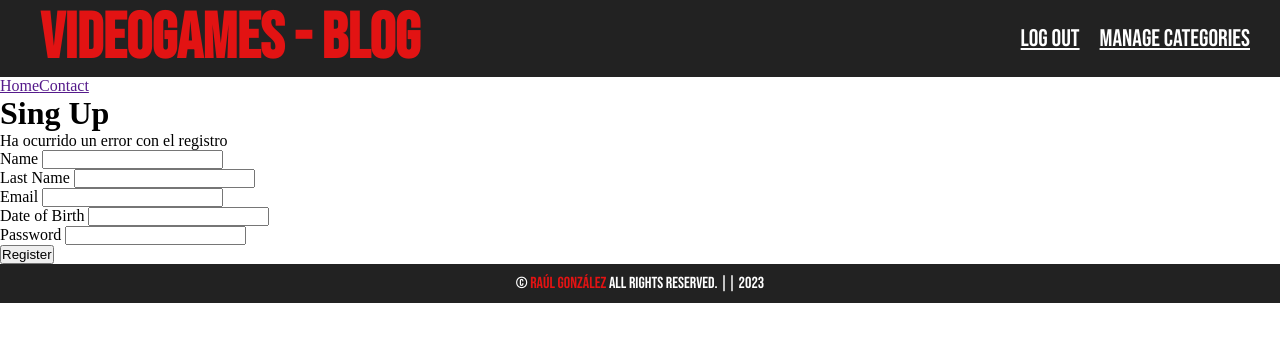
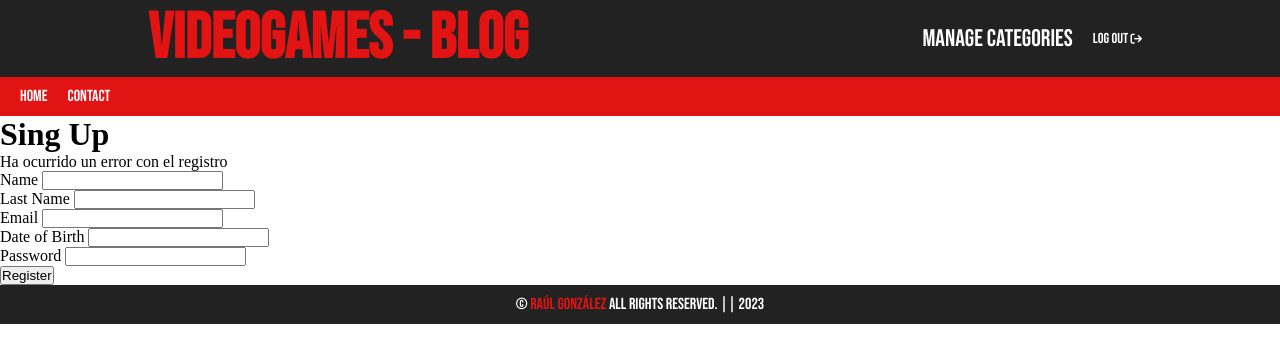
Before and after one commit to raulgodii/VideoGames-Blog, a PHP site: page /videogames-blog/ in a window 1280 px wide. Shown: the top 363 px of the page. Run offline with PHP 8.4, Linux system fonts and the light colour scheme; the visitor is signed in with stand-in values (Sample User, id 1); data that the repository does not hold is empty; some libraries are stand-ins or nearby versions.

Commit message:
some styles

```diff
--- a/Style/style.css
+++ b/Style/style.css
@@ -34,7 +34,7 @@
 }
 
 .header-top{
-    padding: 0px 20px;
+    padding: 0px 10%;
 }
 
 .header-top, footer{
@@ -55,16 +55,29 @@
 }
 
 .header-top li>a{
+    text-decoration: none;
     color: white;
     margin: 10px;
     font-size: 1.5em;
     transition: 0.3s;
 }
 
-.header-top li>a:hover{
+.header-top li i{
+    font-size: 0.8em;
+    color: white;
+    transition: 0.3s;
+}
+
+.header-top li{
+    transition: 0.3s;
+}
+
+.header-top li:hover{
+    transform: scale(1.1);
+}
+
+.header-top li:hover a, .header-top li:hover i{
     color: rgb(180, 180, 180);
-    display: inline-block;
-    transform: scale(1.1);
 }
 
 footer{
@@ -76,3 +89,32 @@
 footer span{
     color: var(--color2);
 }
+
+.header-bottom{
+    background-color: var(--color2);
+    padding: 10px;
+    font-family: Bebas Neue;
+}
+
+.header-bottom a{
+    color: white;
+    text-decoration: none;
+    margin: 0 10px;
+    transition: 0.3s;
+}
+
+.header-bottom li{
+    transition: 0.3s;
+}
+
+.header-bottom li:hover{
+    transform: scale(1.1);
+}
+
+.header-bottom a:hover{
+    color: rgb(255, 152, 152);
+}
+
+#logout{
+    font-size: 0.9em;
+}
--- a/Views/Layout/Header.php
+++ b/Views/Layout/Header.php
@@ -11,6 +11,7 @@
     <meta charset="UTF-8">
     <meta name="viewport" content="width=device-width, initial-scale=1.0">
     <link rel="stylesheet" href="<?=BASE_URL?>Style/style.css">
+    <script src="https://kit.fontawesome.com/8fd2dbd2a5.js" crossorigin="anonymous"></script>
     <title>VideoGames - Blog</title>
 </head>
 <body>
@@ -22,8 +23,9 @@
                     <li><a href="<?=BASE_URL?>User/Login/">Log in</a></li>
                     <li><a href="<?=BASE_URL?>User/Register/">Sing Up</a></li>
                 <?php else: ?>
-                    <li><a href="<?=BASE_URL?>User/logout/">Log Out</a></li>
+
                     <li><a href="<?=BASE_URL?>Category/manageCategories/">Manage Categories</a></li>
+                    <li><a id="logout" href="<?=BASE_URL?>User/logout/">Log Out <i class="fa-solid fa-arrow-right-from-bracket"></i></a>  </li>
                 <?php endif; ?>
             </ul>
         </div>
```
